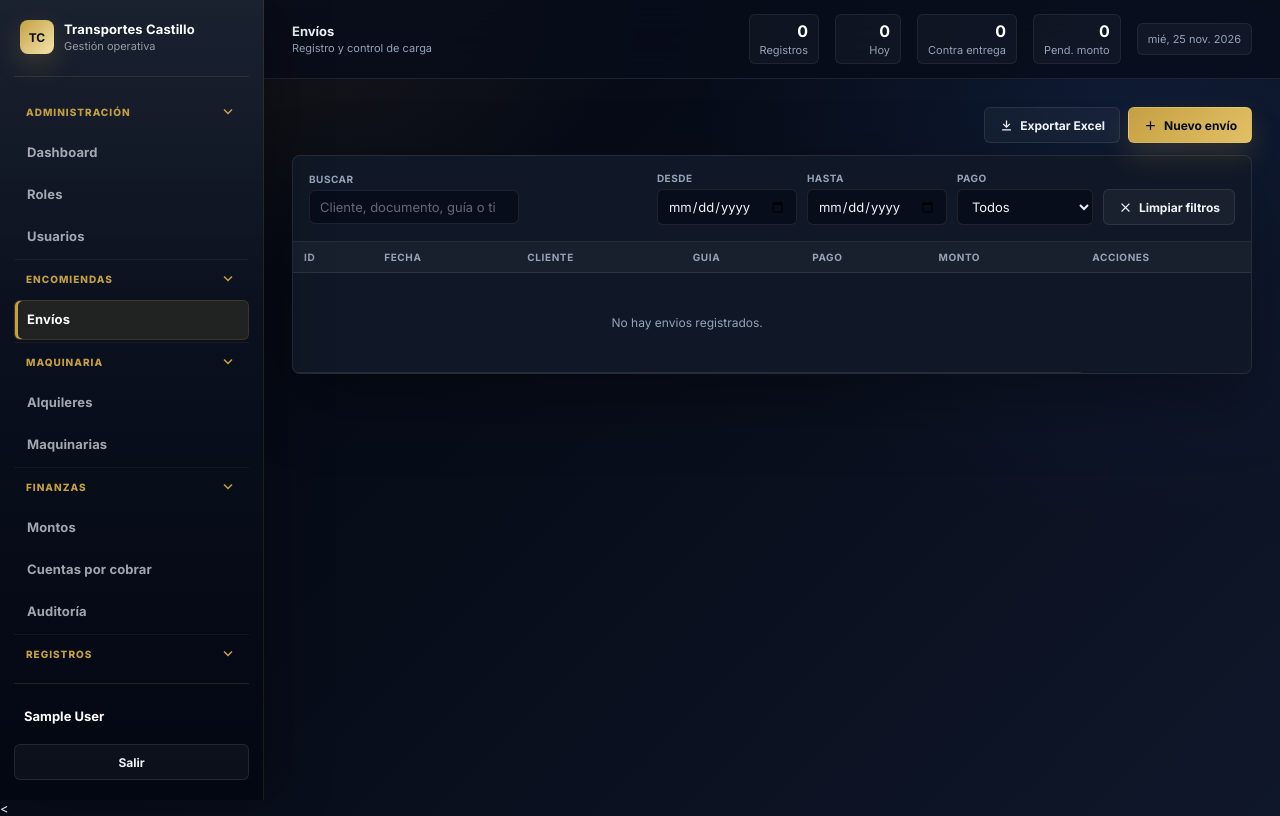
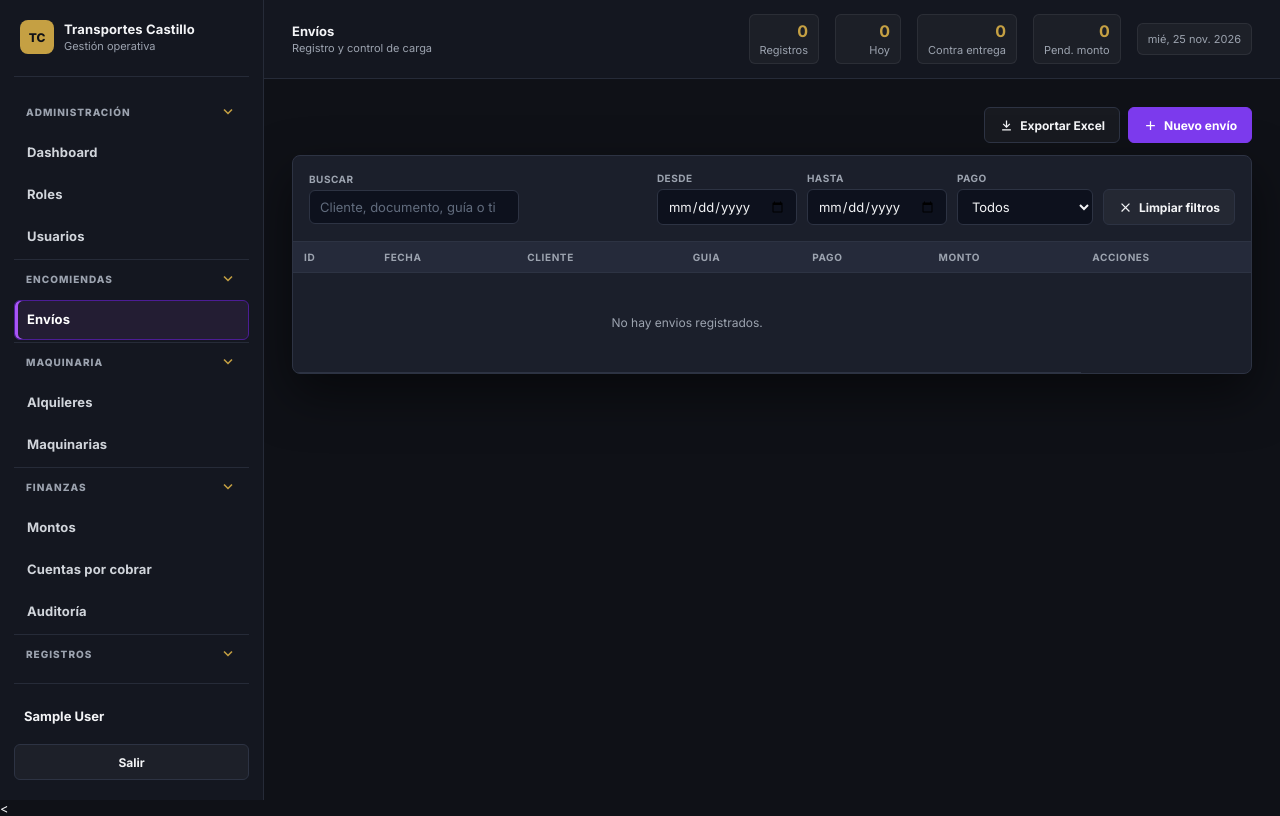
Before and after one commit to L1lboX/tmcastillo, a Laravel app: page /sistema in a window 1280 px wide. Run offline with Laravel 12, Linux system fonts and the light colour scheme; the visitor is signed in with stand-in values (Sample User, id 1); data comes from the database, SQL or seed files in the repository; data that the repository does not hold is empty; style sheets or scripts are compiled from the project's sources.

Commit message:
cambios diseño

```diff
--- a/app/Http/Controllers/Api/EnvioController.php
+++ b/app/Http/Controllers/Api/EnvioController.php
@@ -533,8 +533,15 @@ class EnvioController extends Controller
             'items.*.monto.min' => 'El monto del item no puede ser negativo.',
         ]);
 
+        $codigo = trim((string) ($validated['codigo'] ?? ''));
+        if ($envio) {
+            $codigo = $codigo !== '' ? $codigo : $envio->codigo;
+        } elseif ($codigo === '' || Envio::query()->where('codigo', $codigo)->exists()) {
+            $codigo = $this->nextCode();
+        }
+
         $data = [
-            'codigo' => trim((string) ($validated['codigo'] ?? '')) ?: $this->nextCode(),
+            'codigo' => $codigo,
             'fecha' => $validated['fecha'],
             'transportista_id' => $validated['transportista_id'],
             'guia' => strtoupper(trim($validated['guia'])),
@@ -550,7 +557,13 @@ class EnvioController extends Controller
 
     private function nextCode(): string
     {
-        $next = ((int) Envio::query()->max('id')) + 1;
+        $maxNumber = Envio::query()
+            ->where('codigo', 'like', 'ENV-%')
+            ->pluck('codigo')
+            ->map(fn (string $codigo): int => preg_match('/^ENV-(\d+)$/', $codigo, $m) ? (int) $m[1] : 0)
+            ->max() ?? 0;
+
+        $next = $maxNumber + 1;
 
         return 'ENV-'.str_pad((string) $next, 4, '0', STR_PAD_LEFT);
     }
--- a/app/Models/Gasto.php
+++ b/app/Models/Gasto.php
@@ -14,6 +14,7 @@ class Gasto extends Model
         'Chofer',
         'Combustible',
         'Otros',
+        'Préstamo',
         'Reparaciones',
         'Repuestos',
         'Secretaria',
--- a/resources/css/app.css
+++ b/resources/css/app.css
@@ -1,23 +1,23 @@
 @import url("https://fonts.googleapis.com/css2?family=Inter:wght@400;500;600;700;800&family=Outfit:wght@500;600;700;800&display=swap");
 
 :root {
-    --bg: #080d1a;
-    --bg-deep: #030712;
-    --panel: #101827;
-    --panel-soft: #151f31;
-    --panel-strong: #0b1120;
-    --line: rgba(255, 255, 255, .09);
-    --line-strong: rgba(197, 160, 67, .38);
-    --text: #eef2f7;
-    --muted: #94a3b8;
-    --faint: #64748b;
-    --accent: #c5a043;
-    --accent-soft: rgba(197, 160, 67, .14);
-    --accent-glow: rgba(197, 160, 67, .28);
-    --danger: #ef6464;
-    --success: #4ade80;
-    --blue: #60a5fa;
-    --shadow: 0 24px 70px rgba(0, 0, 0, .34);
+    --bg: #0F1117;
+    --bg-deep: #141720;
+    --panel: #1B1F2B;
+    --panel-soft: #252A3A;
+    --panel-strong: #0F1117;
+    --line: #2D3343;
+    --line-strong: #7C3AED;
+    --text: #F3F4F6;
+    --muted: #9CA3AF;
+    --faint: #6B7280;
+    --accent: #C084FC;
+    --accent-soft: #231D33;
+    --accent-glow: #7C3AED;
+    --danger: #DC2626;
+    --success: #16A34A;
+    --blue: #8B5CF6;
+    --shadow: 0 20px 50px rgba(0, 0, 0, .50);
 }
 
 * {
@@ -34,10 +34,7 @@ body {
     min-height: 100vh;
     width: 100%;
     overflow-x: clip;
-    background:
-        radial-gradient(circle at 22% -12%, rgba(197, 160, 67, .12), transparent 28%),
-        radial-gradient(circle at 88% 12%, rgba(59, 130, 246, .10), transparent 32%),
-        linear-gradient(135deg, var(--bg-deep), var(--bg) 48%, #0f172a 100%);
+    background: #0F1117;
     color: var(--text);
     font-family: "Inter", Arial, Helvetica, sans-serif;
     font-size: 13px;
@@ -233,28 +230,27 @@ textarea {
     justify-content: space-between;
     overflow-y: auto;
     z-index: 40;
-    background:
-        linear-gradient(180deg, rgba(255, 255, 255, .045), transparent 38%),
-        linear-gradient(180deg, #101827 0%, #080d1a 58%, #030712 100%);
-    color: #fff;
-    border-right: 1px solid rgba(197, 160, 67, .12);
-    box-shadow: 18px 0 50px rgba(0, 0, 0, .24);
+    background: #141720;
+    color: #F3F4F6;
+    border-right: 1px solid #262B38;
+    box-shadow: none;
 }
 
 .sidebar .brand {
     min-width: 0;
     padding: 0 6px 22px;
-    border-bottom: 1px solid rgba(197, 160, 67, .16);
+    border-bottom: 1px solid #262B38;
 }
 
 .sidebar .brand span {
-    color: rgba(226, 232, 240, .62);
+    color: #9CA3AF;
 }
 
 .sidebar .brand-mark {
-    background: linear-gradient(135deg, var(--accent), #f3e5ab);
-    color: #080d1a;
-    box-shadow: 0 10px 28px rgba(197, 160, 67, .24);
+    background: #C5A043;
+    color: #0F1117;
+    font-weight: 800;
+    box-shadow: none;
 }
 
 .sidebar-toggle {
@@ -316,7 +312,7 @@ textarea {
 }
 
 .sidebar-group + .sidebar-group {
-    border-top: 1px solid rgba(197, 160, 67, .08);
+    border-top: 1px solid #262B38;
 }
 
 .sidebar-group-label {
@@ -326,7 +322,7 @@ textarea {
     width: 100%;
     padding: 8px 12px;
     margin-bottom: 2px;
-    color: var(--accent);
+    color: #9CA3AF;
     font-size: 10px;
     font-weight: 800;
     letter-spacing: .1em;
@@ -449,7 +447,7 @@ textarea {
     width: 100%;
     min-height: 40px;
     padding: 10px 12px;
-    color: rgba(226, 232, 240, .70);
+    color: #D1D5DB;
     background: transparent;
     border: 1px solid transparent;
     border-radius: 6px;
@@ -461,19 +459,21 @@ textarea {
 
 .sidebar-link:hover,
 .sidebar-link.active {
-    color: #fff;
-    background: rgba(197, 160, 67, .12);
-    border-color: rgba(197, 160, 67, .16);
+    color: #FFFFFF;
+    background: #1B1F2B;
+    border-color: #2D3343;
 }
 
 .sidebar-link.active {
-    box-shadow: inset 3px 0 0 var(--accent);
+    background: #231D33;
+    border-color: #4C1D95;
+    box-shadow: inset 3px 0 0 #A855F7;
 }
 
 .sidebar-footer {
     margin-top: auto;
     padding-top: 16px;
-    border-top: 1px solid rgba(197, 160, 67, .16);
+    border-top: 1px solid #262B38;
 }
 
 .user-chip-sidebar {
@@ -485,7 +485,7 @@ textarea {
     display: block;
     font-weight: 700;
     font-size: 13px;
-    color: #fff;
+    color: #F3F4F6;
 }
 
 .user-chip-sidebar small {
@@ -530,9 +530,8 @@ textarea {
     gap: 18px;
     min-height: 70px;
     padding: 14px 28px;
-    background: rgba(8, 13, 26, .82);
-    border-bottom: 1px solid var(--line);
-    backdrop-filter: blur(22px);
+    background: #141720;
+    border-bottom: 1px solid #262B38;
 }
 
 .brand {
@@ -548,9 +547,9 @@ textarea {
     width: 34px;
     height: 34px;
     border-radius: 8px;
-    background: linear-gradient(135deg, var(--accent), #f3e5ab);
-    color: #080d1a;
-    font-weight: 700;
+    background: #C5A043;
+    color: #0F1117;
+    font-weight: 800;
     font-size: 12px;
 }
 
@@ -608,7 +607,7 @@ label span,
     display: block;
     font-weight: 700;
     font-size: 16px;
-    color: #fff;
+    color: #C5A043;
 }
 
 .metric small,
@@ -835,28 +834,29 @@ h1 {
 
 .button:hover,
 .icon-button:hover {
-    border-color: var(--line-strong);
-    background: rgba(197, 160, 67, .10);
-    color: #fff;
+    border-color: #7C3AED;
+    background: #231D33;
+    color: #FFFFFF;
 }
 
 .button-primary {
-    border-color: rgba(243, 229, 171, .24);
-    background: linear-gradient(135deg, var(--accent), #e2c065);
-    color: #080d1a;
-    box-shadow: 0 12px 28px rgba(197, 160, 67, .20);
+    border-color: #7C3AED;
+    background: #7C3AED;
+    color: #FFFFFF;
+    box-shadow: none;
 }
 
 .button-primary:hover {
-    background: linear-gradient(135deg, #d4af37, #f3e5ab);
-    color: #080d1a;
+    background: #6D28D9;
+    border-color: #6D28D9;
+    color: #FFFFFF;
 }
 
 .button-soft {
     margin-top: 10px;
-    background: var(--accent-soft);
-    color: #f3e5ab;
-    border-color: rgba(197, 160, 67, .28);
+    background: #252A3A;
+    color: #F3F4F6;
+    border-color: #2D3343;
 }
 
 .button-danger {
@@ -995,8 +995,8 @@ td {
 }
 
 th {
-    color: var(--muted);
-    background: rgba(255, 255, 255, .035);
+    color: #9CA3AF;
+    background: #252A3A;
     font-size: 10px;
     text-transform: uppercase;
     letter-spacing: .06em;
--- a/resources/views/envios/index.blade.php
+++ b/resources/views/envios/index.blade.php
@@ -704,6 +704,7 @@
                                     <option value="Chofer">Chofer</option>
                                     <option value="Combustible">Combustible</option>
                                     <option value="Otros">Otros</option>
+                                    <option value="Préstamo">Préstamo</option>
                                     <option value="Reparaciones">Reparaciones</option>
                                     <option value="Repuestos">Repuestos</option>
                                     <option value="Secretaria">Secretaria</option>
@@ -1713,6 +1714,7 @@
                             <option value="Chofer">Chofer</option>
                             <option value="Combustible">Combustible</option>
                             <option value="Otros">Otros</option>
+                            <option value="Préstamo">Préstamo</option>
                             <option value="Reparaciones">Reparaciones</option>
                             <option value="Repuestos">Repuestos</option>
                             <option value="Secretaria">Secretaria</option>
```
Also changed, not shown: other parts of resources/css/app.css (+41 -29 lines), database/migrations/2026_11_25_000000_drop_unique_from_envios_guia.php (added), resources/js/app.js, 1 other file.
